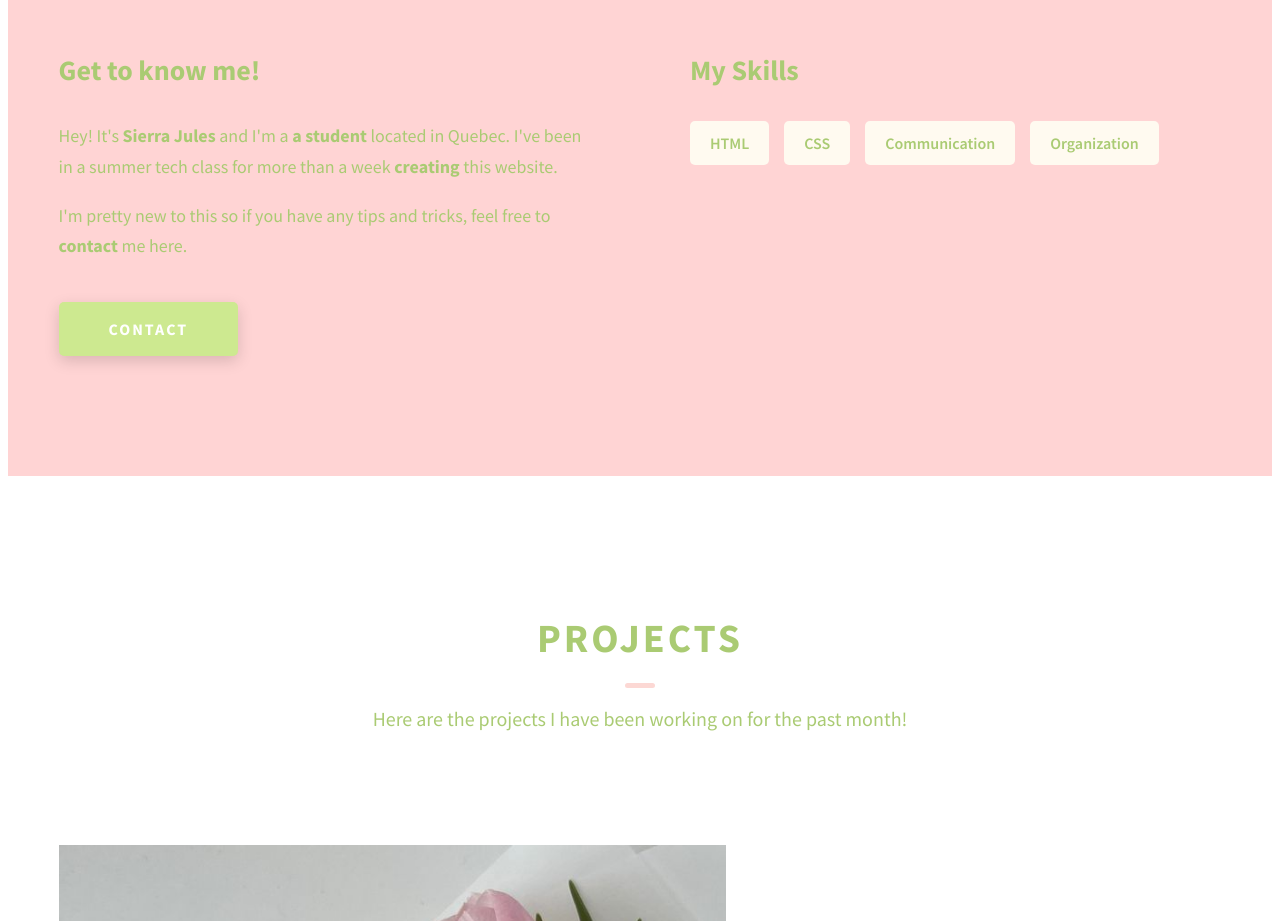
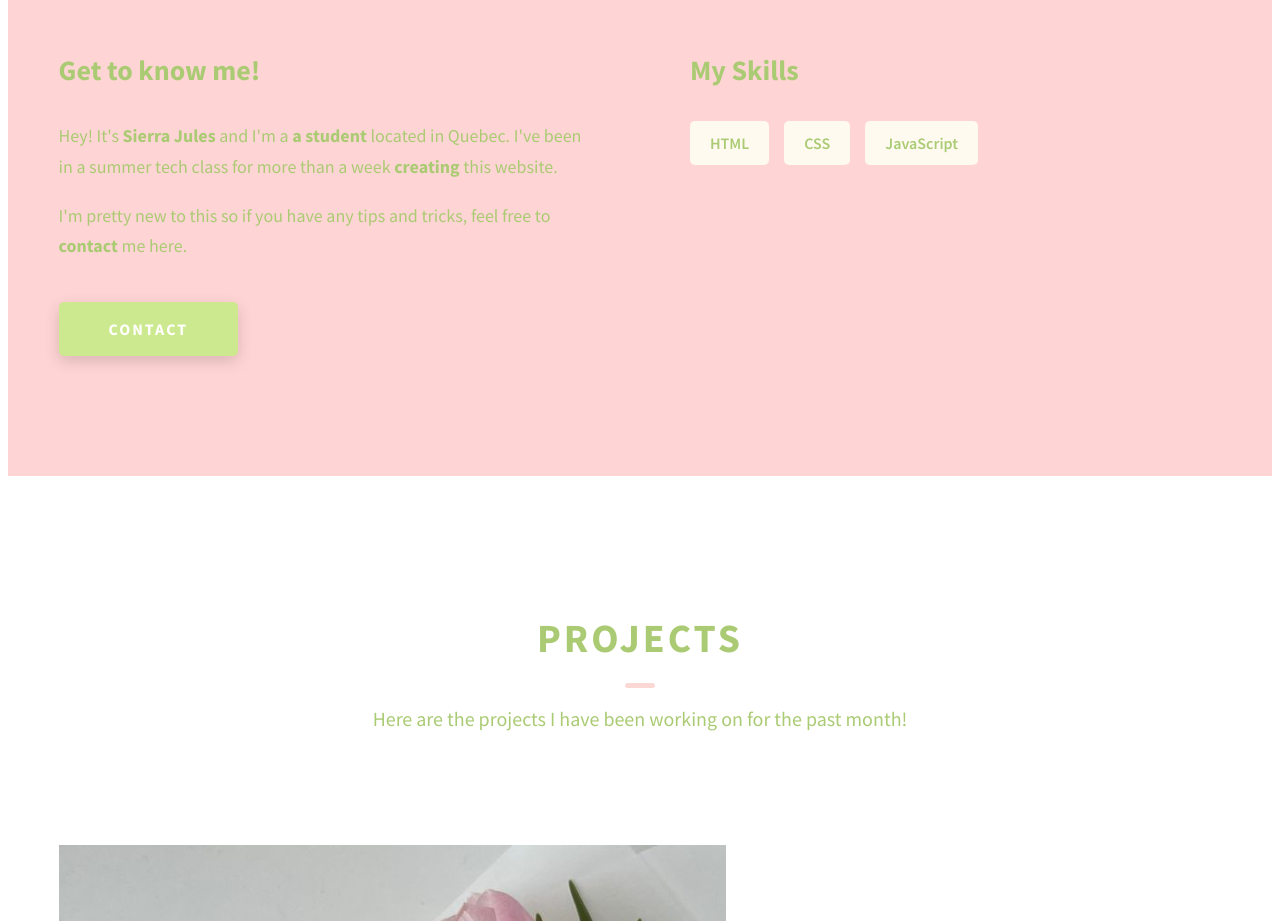
Before and after one commit to sierrauh/sisi.web, a plain HTML site: page index.html in a window 1280 px wide. Shown: the part 1200-2121 px from the top of the page. Drawn offline with Linux system fonts and the light colour scheme.

Commit message:
Update index.html
changed the skills

```diff
--- a/index.html
+++ b/index.html
@@ -142,8 +142,8 @@
             <div class="skills">
               <div class="skills__skill">HTML</div>
               <div class="skills__skill">CSS</div>
-              <div class="skills__skill">Communication</div>
-              <div class="skills__skill">Organization</div>
+              <div class="skills__skill">JavaScript</div>
+
 
             </div>
           </div>
```
